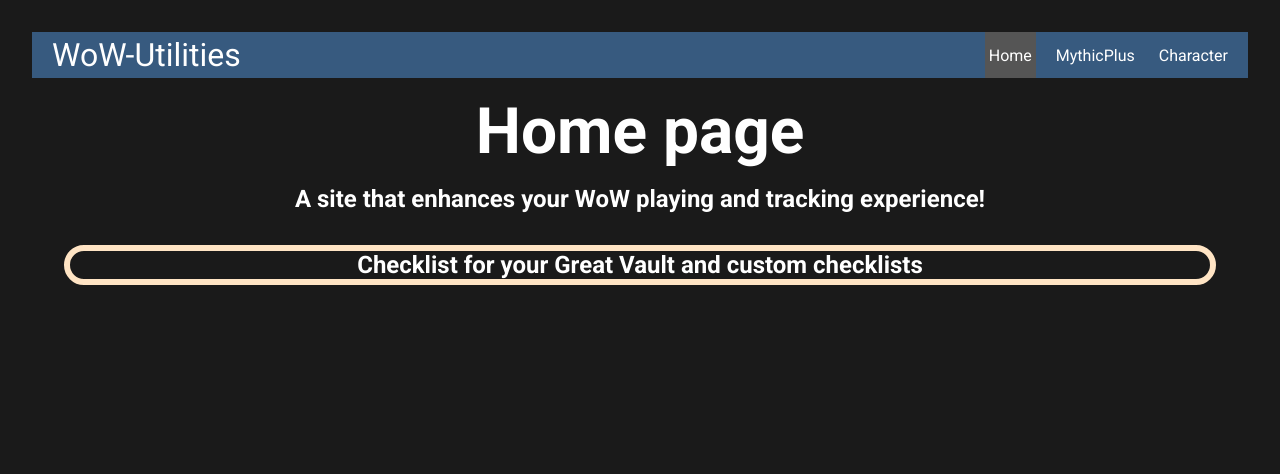
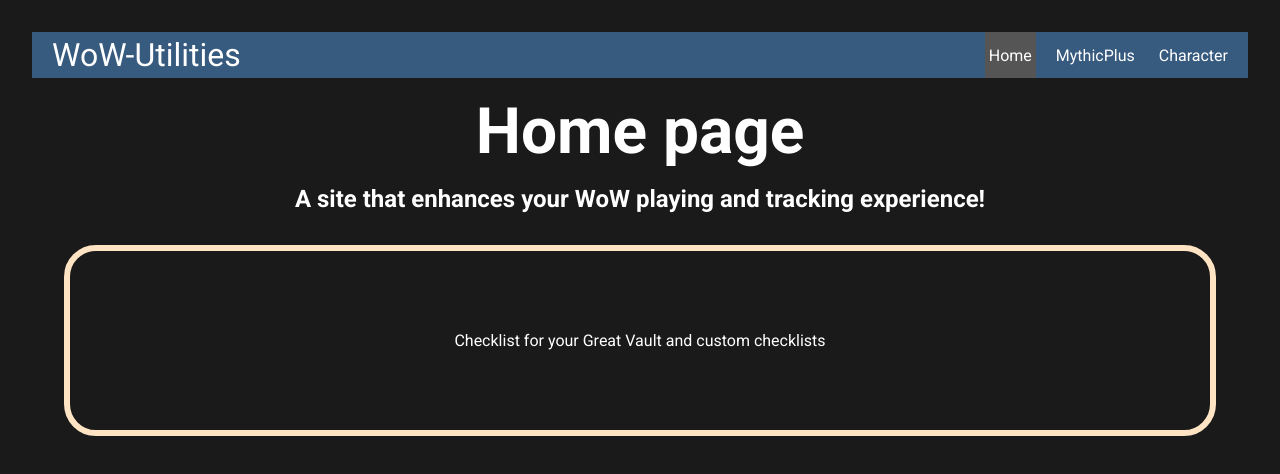
Before and after one commit to Nikolascerbakov/WoW-Utilities, a React (Vite) app: page / in a window 1280 px wide. Shown: the top 474 px of the page. Built offline with nearby package versions, Linux system fonts and the light colour scheme.

Commit message:
rewrote home, m+, moved class to another div

```diff
--- a/src/Checklist.css
+++ b/src/Checklist.css
@@ -24,6 +24,7 @@
     display: flex;
     justify-content: center;
     align-items: center;
+    gap: 2em;
 }
 
 .grid-note-space{
--- a/src/components/Character/CharacterComponent.jsx
+++ b/src/components/Character/CharacterComponent.jsx
@@ -15,10 +15,6 @@
         return(
             <div className="character-div" style={{ border: `8px solid ${color}`, color: color }}>
                 <div className="character-info-container">
-                    <div className="character-name-div">
-                        <h2>{characterData.class}</h2>
-                        <img src={characterData.icon} alt={characterData.class} />
-                    </div>
                 <button>Custom checklist</button>
                 </div>
 
--- a/src/components/checklists/GreatVaultChecklist.jsx
+++ b/src/components/checklists/GreatVaultChecklist.jsx
@@ -32,7 +32,10 @@
 
     return (
         <div className="grid-vault-checklist">
-            <div className="grid-char-name" >{characterData.class} </div>
+            <div className="grid-char-name" >
+                <h2>{characterData.class}</h2>
+                <img src={characterData.icon} alt={characterData.class} />
+            </div>
             <div className="grid-note-space"><textarea placeholder="type a note to be reminded of" rows={5} cols={50} /></div>
             <div className="grid-raid-slot"></div>
             <div className="grid-mythic-slot"></div>
--- a/src/index.css
+++ b/src/index.css
@@ -60,12 +60,18 @@
     border: 6px solid;
     border-radius: 2em;
     border-color: bisque;
+    padding: 5em;
 }
 
 .feature-image{
     padding: 2em;
     width: 100%;
     height: 100%;
+}
+
+.features-list a{
+    color: white;
+    text-decoration: none;
 }
 
 .checklist {
--- a/src/pages/Home.jsx
+++ b/src/pages/Home.jsx
@@ -9,7 +9,11 @@
         <div className="container">
             <div className="container-features">
                 <div className="feature">
-                    <h2>Checklist for your Great Vault and custom checklists</h2>
+                    <div className="features-list">
+                    <Link to="/CharacterPage">
+                    Checklist for your Great Vault and custom checklists
+                    </Link>
+                    </div>
                 </div>
 
             </div>
@@ -20,14 +24,4 @@
             )
 }
 
-function CustomLink({ to, children, ...props}){
-    const resolvedPath = useResolvedPath(to)
-    const isActive = useMatch({path: resolvedPath.pathname, end: true})
-    return (
-        <li className={isActive ? "active" : ""}>
-            <Link to={to} {...props}>{children}</Link>
-        </li>
-    )
-}
-
 export default Home
--- a/src/pages/MythicPlus.jsx
+++ b/src/pages/MythicPlus.jsx
@@ -5,6 +5,7 @@
     return (
         <>
         <h1>M+ page</h1>
+        <h2>For now a scrapped concept, will be remade into a tierlist maker?</h2>
 
         <div className="affix-container">
         <div className="affix-icons">
```
